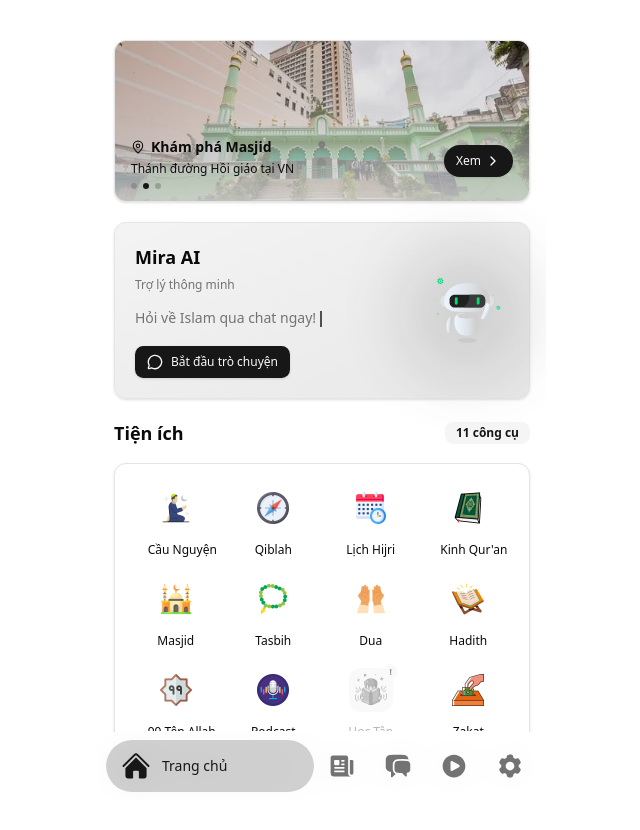
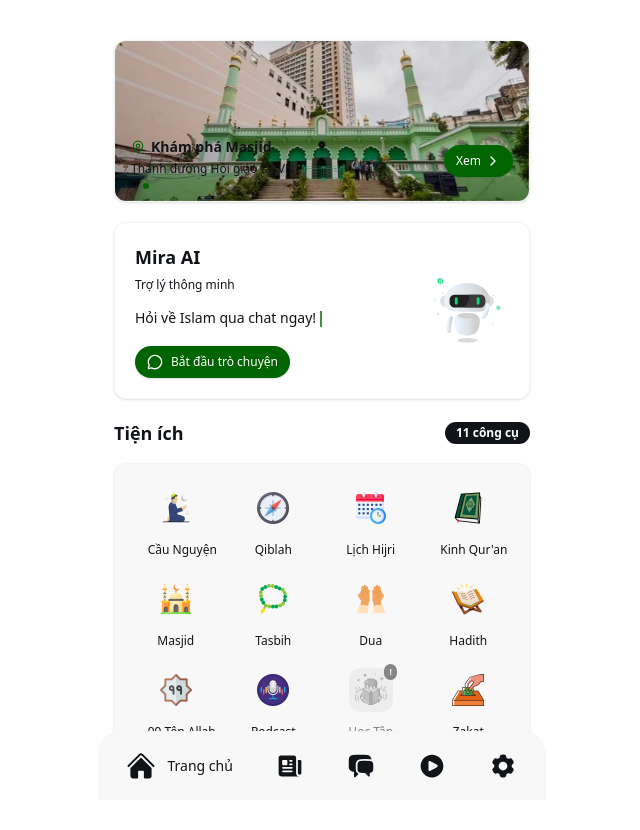
Before and after one commit to HamidAbdol89/islamiovn, a React (Vite) app in the folder frontend/: page / in a window 1280 px wide. Shown: the top 830 px of the page, without its empty margins (318-958 px from the left). Built offline with nearby package versions, Linux system fonts and the light colour scheme; a web font is replaced by a local one.

Commit message:
chỉnh sửa theme v1

```diff
--- a/frontend/src/Pages/Setting/components/GoogleLogin.tsx
+++ b/frontend/src/Pages/Setting/components/GoogleLogin.tsx
@@ -30,7 +30,7 @@ const GoogleLoginButton = React.memo<GoogleLoginButtonProps>(({
   );
 
   const buttonClassName = useMemo(() =>
-    `w-full bg-white hover:bg-gray-50 text-gray-900 border border-gray-300 transition-colors ${
+    `w-full bg-card hover:bg-accent text-card-foreground border border-border transition-colors ${
       disabled || isLoading ? 'opacity-50 cursor-not-allowed' : ''
     }`,
     [disabled, isLoading]
@@ -76,7 +76,7 @@ const UserProfile = React.memo(() => {
     if (!user?.verified_email) return null;
 
     return (
-      <div className="flex items-center text-green-600 text-sm mt-1">
+      <div className="flex items-center text-primary text-sm mt-1">
         <Shield className="w-4 h-4 mr-1" />
         <span>Đã xác thực</span>
       </div>
--- a/frontend/src/Pages/Setting/components/constants.ts
+++ b/frontend/src/Pages/Setting/components/constants.ts
@@ -1,10 +1,9 @@
-import { Moon, Sun, Globe } from 'lucide-react';
+import { Moon, Sun } from 'lucide-react';
 import type { ThemeOption } from './types';
 
 export const THEME_OPTIONS: readonly ThemeOption[] = [
   { id: 'light', name: 'Sáng', icon: Sun },
   { id: 'dark', name: 'Tối', icon: Moon },
-  { id: 'islamic', name: 'Mặc định', icon: Globe }
 ] as const;
 
 export const SHARE_DATA = {
--- a/frontend/src/components/BottomNavbar/BottomNav.tsx
+++ b/frontend/src/components/BottomNavbar/BottomNav.tsx
@@ -63,7 +63,7 @@ const BottomNav: React.FC<BottomNavProps> = ({ activeTab, onTabChange }) => {
 
   return (
     <div className="fixed bottom-0 left-0 right-0 z-50 ">
-            <div className="bg-[hsl(var(--card)/0.9)] backdrop-blur-lg rounded-t-3xl p-2 shadow-luxury dark:shadow-luxury-dark border-t border-white/15 dark:border-navy-800/30 transition-smooth mx-auto max-w-md">
+<div className="bg-card rounded-t-3xl p-2 border-t border-border/50 transition-all duration-300 mx-auto max-w-md">
 <div className="flex justify-around items-center">
           {tabs.map((tab) => {
             const Icon = tab.icon;
@@ -76,29 +76,26 @@ const BottomNav: React.FC<BottomNavProps> = ({ activeTab, onTabChange }) => {
               <button
               key={tab.key}
               onClick={(e) => { createRipple(e); onTabChange(tab.key); }}
-                className={`
-                  relative overflow-hidden
-                  flex items-center gap-2 sm:gap-3
-                  transition-all duration-500
-                  rounded-full
-                  px-3 py-2.5 sm:px-4 sm:py-3
-                  ${isActive
-                    ? 'bg-primary/10 text-primary flex-2 sm:flex-auto min-w-[56px]'
-                    : 'bg-transparent text-muted-foreground w-12 sm:w-14 justify-center hover:text-primary'
-                  }
-                `}
+              className="relative overflow-hidden flex items-center gap-2 sm:gap-3 transition-all duration-500 rounded-full px-3 py-2.5 sm:px-4 sm:py-3"
             >
+              {/* Hiệu ứng highlight bao quanh button */}
+              {isActive && (
                 <motion.div
-                  animate={{
-                    scale: isActive ? 1.1 : 1,
-                  }}
+                  className="absolute inset-0 bg-primary/10 rounded-full"
+                  layoutId="activeTab"
+                  transition={{ type: "spring", stiffness: 300, damping: 30 }}
+                />
+              )}
+
+              <motion.div
+                animate={{ scale: isActive ? 1.1 : 1 }}
                 transition={{ duration: 0.3 }}
               >
                 {showAvatar && tab.avatar ? (
                   <img
                     src={tab.avatar}
                     alt="User Avatar"
-                      className="w-6 h-6 sm:w-7 sm:h-7 flex-shrink-0 rounded-full object-cover border border-white/20"
+                    className="w-6 h-6 sm:w-7 sm:h-7 flex-shrink-0 rounded-full object-cover border border-border/30"
                   />
                 ) : (
                   Icon && <Icon className="w-6 h-6 sm:w-7 sm:h-7 flex-shrink-0 text-current" />
@@ -110,41 +107,18 @@ const BottomNav: React.FC<BottomNavProps> = ({ activeTab, onTabChange }) => {
                   <motion.span
                     key={`active-${tab.key}`}
                     custom={direction}
-                      initial={{
-                        opacity: 0,
-                        x: 20 * direction,
-                        width: 0
-                      }}
-                      animate={{
-                        opacity: 1,
-                        x: 0,
-                        width: "auto"
-                      }}
-                      exit={{
-                        opacity: 0,
-                        x: -20 * direction,
-                        width: 0
-                      }}
-                      transition={{
-                        duration: 0.4,
-                        ease: "easeOut"
-                      }}
+                    initial={{ opacity: 0, x: 20 * direction, width: 0 }}
+                    animate={{ opacity: 1, x: 0, width: "auto" }}
+                    exit={{ opacity: 0, x: -20 * direction, width: 0 }}
+                    transition={{ duration: 0.4, ease: "easeOut" }}
                     className="text-xs sm:text-sm font-medium whitespace-nowrap overflow-hidden"
                   >
                     {tab.label}
                   </motion.span>
                 )}
               </AnimatePresence>
+            </button>
 
-                {/* Hiệu ứng highlight cho tab active */}
-                {isActive && (
-                  <motion.div
-                    className="absolute inset-0 bg-primary/10 rounded-full"
-                    layoutId="activeTab"
-                    transition={{ type: "spring", stiffness: 300, damping: 30 }}
-                  />
-                )}
-              </button>
             );
           })}
         </div>
@@ -154,7 +128,8 @@ const BottomNav: React.FC<BottomNavProps> = ({ activeTab, onTabChange }) => {
         .ripple {
           position: absolute;
           border-radius: 50%;
-          background-color: rgba(255, 255, 255, 0.7);
+          background-color: var(--primary);
+          opacity: 0.2;
           transform: scale(0);
           animation: ripple 0.6s linear;
         }
--- a/frontend/src/context/ThemeContext.tsx
+++ b/frontend/src/context/ThemeContext.tsx
@@ -1,7 +1,7 @@
 // src/context/ThemeContext.tsx
 import React, { createContext, useContext, useEffect, useState } from 'react';
 
-type Theme = 'dark' | 'light' | 'islamic';
+type Theme = 'dark' | 'light';
 
 interface ThemeContextType {
   theme: Theme;
@@ -40,9 +40,6 @@ export const ThemeProvider: React.FC<{ children: React.ReactNode }> = ({ childre
           newTheme = 'dark';
           break;
         case 'dark':
-          newTheme = 'islamic';
-          break;
-        case 'islamic':
           newTheme = 'light';
           break;
         default:
@@ -57,14 +54,10 @@ export const ThemeProvider: React.FC<{ children: React.ReactNode }> = ({ childre
     const root = document.documentElement;
 
     // Xóa tất cả các class theme cũ
-    root.classList.remove('light', 'dark', 'islamic');
+    root.classList.remove('light', 'dark');
 
     // Thêm class theme mới
-    if (theme === 'islamic') {
-      root.classList.add('islamic');
-    } else {
-      root.classList.add(theme);
-    }
+    root.classList.add(theme);
   }, [theme]);
 
   return (
--- a/frontend/src/index.css
+++ b/frontend/src/index.css
@@ -4,140 +4,153 @@
 
 @layer base {
   :root {
-    --background: 0 0% 100%;
-    --foreground: 0 0% 3.9%;
-    --card: 0 0% 100%;
-    --card-foreground: 0 0% 3.9%;
-    --popover: 0 0% 100%;
-    --popover-foreground: 0 0% 3.9%;
-    --primary: 0 0% 9%;
-    --primary-foreground: 0 0% 98%;
-    --secondary: 0 0% 96.1%;
-    --secondary-foreground: 0 0% 9%;
-    --muted: 0 0% 96.1%;
-    --muted-foreground: 0 0% 45.1%;
-    --accent: 0 0% 96.1%;
-    --accent-foreground: 0 0% 9%;
-    --destructive: 0 84.2% 60.2%;
-    --destructive-foreground: 0 0% 98%;
-    --border: 0 0% 89.8%;
-    --input: 0 0% 89.8%;
-    --ring: 0 0% 3.9%;
-    --radius: 0.65rem;
-    --chart-1: 12 76% 61%;
-    --chart-2: 173 58% 39%;
-    --chart-3: 197 37% 24%;
-    --chart-4: 43 74% 66%;
-    --chart-5: 27 87% 67%;
-    --sidebar-background: 0 0% 98%;
-    --sidebar-foreground: 240 5.3% 26.1%;
-    --sidebar-primary: 240 5.9% 10%;
-    --sidebar-primary-foreground: 0 0% 98%;
-    --sidebar-accent: 240 4.8% 95.9%;
-    --sidebar-accent-foreground: 240 5.9% 10%;
-    --sidebar-border: 220 13% 91%;
-    --sidebar-ring: 217.2 91.2% 59.8%;
+    --background: oklch(1.00 0 0);
+    --foreground: oklch(0.19 0.01 248.50);
+    --card: oklch(0.98 0 0);
+    --card-foreground: oklch(0.19 0.01 248.50);
+    --popover: oklch(1.00 0 0);
+    --popover-foreground: oklch(0.19 0.01 248.50);
+    --primary: oklch(0.44 0.15 142.50);
+    --primary-foreground: oklch(1.00 0 0);
+    --secondary: oklch(0.19 0.01 248.50);
+    --secondary-foreground: oklch(1.00 0 0);
+    --muted: oklch(0.92 0 0);
+    --muted-foreground: oklch(0.19 0.01 248.50);
+    --accent: oklch(0.96 0.02 142.94);
+    --accent-foreground: oklch(0.44 0.15 142.50);
+    --destructive: oklch(0.62 0.24 25.77);
+    --destructive-foreground: oklch(1.00 0 0);
+    --border: oklch(0.97 0.01 159.76);
+    --input: oklch(0.98 0.00 228.42);
+    --ring: oklch(0.44 0.15 142.50);
+    --chart-1: oklch(0.44 0.15 142.50);
+    --chart-2: oklch(0.69 0.16 160.34);
+    --chart-3: oklch(0.82 0.16 82.53);
+    --chart-4: oklch(0.71 0.18 151.71);
+    --chart-5: oklch(0.59 0.22 10.59);
+    --sidebar: oklch(0.98 0 0);
+    --sidebar-foreground: oklch(0.19 0.01 248.50);
+    --sidebar-primary: oklch(0.44 0.15 142.50);
+    --sidebar-primary-foreground: oklch(1.00 0 0);
+    --sidebar-accent: oklch(0.95 0.02 154.80);
+    --sidebar-accent-foreground: oklch(0.44 0.15 142.50);
+    --sidebar-border: oklch(0.97 0.01 159.76);
+    --sidebar-ring: oklch(0.44 0.15 142.50);
+
+    --font-sans: Roboto, sans-serif;
+    --font-serif: Georgia, serif;
+    --font-mono: Menlo, monospace;
+
+    --radius: 1.3rem;
+
+    --shadow-2xs: 0 1px 3px 0px oklch(0.00 0 0 / 0.05);
+    --shadow-xs: 0 1px 3px 0px oklch(0.00 0 0 / 0.05);
+    --shadow-sm: 0 1px 3px 0px oklch(0.00 0 0 / 0.10), 0 1px 2px -1px oklch(0.00 0 0 / 0.10);
+    --shadow: 0 1px 3px 0px oklch(0.00 0 0 / 0.10), 0 1px 2px -1px oklch(0.00 0 0 / 0.10);
+    --shadow-md: 0 1px 3px 0px oklch(0.00 0 0 / 0.10), 0 2px 4px -1px oklch(0.00 0 0 / 0.10);
+    --shadow-lg: 0 1px 3px 0px oklch(0.00 0 0 / 0.10), 0 4px 6px -1px oklch(0.00 0 0 / 0.10);
+    --shadow-xl: 0 1px 3px 0px oklch(0.00 0 0 / 0.10), 0 8px 10px -1px oklch(0.00 0 0 / 0.10);
+    --shadow-2xl: 0 1px 3px 0px oklch(0.00 0 0 / 0.25);
+
+    --spacing: 0.25rem;
   }
 
   .dark {
-    --background: 0 0% 3.9%;
-    --foreground: 0 0% 98%;
-    --card: 0 0% 3.9%;
-    --card-foreground: 0 0% 98%;
-    --popover: 0 0% 3.9%;
-    --popover-foreground: 0 0% 98%;
-    --primary: 0 0% 98%;
-    --primary-foreground: 0 0% 9%;
-    --secondary: 0 0% 14.9%;
-    --secondary-foreground: 0 0% 98%;
-    --muted: 0 0% 14.9%;
-    --muted-foreground: 0 0% 63.9%;
-    --accent: 0 0% 14.9%;
-    --accent-foreground: 0 0% 98%;
-    --destructive: 0 62.8% 30.6%;
-    --destructive-foreground: 0 0% 98%;
-    --border: 0 0% 14.9%;
-    --input: 0 0% 14.9%;
-    --ring: 0 0% 83.1%;
-    --chart-1: 220 70% 50%;
-    --chart-2: 160 60% 45%;
-    --chart-3: 30 80% 55%;
-    --chart-4: 280 65% 60%;
-    --chart-5: 340 75% 55%;
-    --sidebar-background: 240 5.9% 10%;
-    --sidebar-foreground: 240 4.8% 95.9%;
-    --sidebar-primary: 224.3 76.3% 48%;
-    --sidebar-primary-foreground: 0 0% 100%;
-    --sidebar-accent: 240 3.7% 15.9%;
-    --sidebar-accent-foreground: 240 4.8% 95.9%;
-    --sidebar-border: 240 3.7% 15.9%;
-    --sidebar-ring: 217.2 91.2% 59.8%;
-  }
-  .islamic {
-    --background: 210 30% 8%;       /* nền xanh-đen */
-    --foreground: 0 0% 98%;         /* text trắng */
+    --background: oklch(0 0 0);
+    --foreground: oklch(0.93 0.00 228.45);
+    --card: oklch(0.21 0.01 274.55);
+    --card-foreground: oklch(0.89 0 0);
+    --popover: oklch(0 0 0);
+    --popover-foreground: oklch(0.93 0.00 228.45);
+    --primary: oklch(0.44 0.15 142.50);
+    --primary-foreground: oklch(1.00 0 0);
+    --secondary: oklch(0.96 0.00 219.19);
+    --secondary-foreground: oklch(0.19 0.01 248.50);
+    --muted: oklch(0.21 0 0);
+    --muted-foreground: oklch(0.56 0.01 247.95);
+    --accent: oklch(0.30 0.04 141.93);
+    --accent-foreground: oklch(0.95 0.02 142.94);
+    --destructive: oklch(0.62 0.24 25.77);
+    --destructive-foreground: oklch(1.00 0 0);
+    --border: oklch(0.27 0.00 247.99);
+    --input: oklch(0.30 0.03 244.82);
+    --ring: oklch(0.44 0.15 142.50);
+    --chart-1: oklch(0.44 0.15 142.50);
+    --chart-2: oklch(0.67 0.16 244.99);
+    --chart-3: oklch(0.82 0.16 82.53);
+    --chart-4: oklch(0.71 0.18 151.71);
+    --chart-5: oklch(0.59 0.22 10.59);
+    --sidebar: oklch(0.21 0.01 274.55);
+    --sidebar-foreground: oklch(0.89 0 0);
+    --sidebar-primary: oklch(0.44 0.15 142.50);
+    --sidebar-primary-foreground: oklch(1.00 0 0);
+    --sidebar-accent: oklch(0.19 0.03 242.54);
+    --sidebar-accent-foreground: oklch(0.95 0.02 154.80);
+    --sidebar-border: oklch(0.38 0.02 240.58);
+    --sidebar-ring: oklch(0.97 0.01 159.76);
 
-    --card: 210 28% 12%;            /* card hơi sáng hơn nền */
-    --card-foreground: 0 0% 98%;
-
-    --popover: 210 28% 12%;
-    --popover-foreground: 0 0% 98%;
-
-    --primary: 210 80% 50%;         /* xanh dương tươi (giống nút Follow của X) */
-    --primary-foreground: 0 0% 100%;
-
-    --secondary: 210 25% 18%;
-    --secondary-foreground: 0 0% 98%;
-
-    --muted: 210 25% 18%;
-    --muted-foreground: 210 15% 65%;
-
-    --accent: 210 20% 14%;          /* accent hơi xám xanh */
-    --accent-foreground: 0 0% 98%;
-
-    --destructive: 0 62% 40%;
-    --destructive-foreground: 0 0% 98%;
-
-    --border: 210 25% 20%;
-    --input: 210 25% 20%;
-    --ring: 210 80% 50%;
-
-    --radius: 0.65rem;
-
-    /* chart colors */
-    --chart-1: 210 80% 50%;
-    --chart-2: 200 65% 45%;
-    --chart-3: 280 65% 55%;
-    --chart-4: 160 60% 45%;
-    --chart-5: 340 70% 55%;
+    --shadow-2xs: 0 1px 3px 0px oklch(0.00 0 0 / 0.05);
+    --shadow-xs: 0 1px 3px 0px oklch(0.00 0 0 / 0.05);
+    --shadow-sm: 0 1px 3px 0px oklch(0.00 0 0 / 0.10), 0 1px 2px -1px oklch(0.00 0 0 / 0.10);
+    --shadow: 0 1px 3px 0px oklch(0.00 0 0 / 0.10), 0 1px 2px -1px oklch(0.00 0 0 / 0.10);
+    --shadow-md: 0 1px 3px 0px oklch(0.00 0 0 / 0.10), 0 2px 4px -1px oklch(0.00 0 0 / 0.10);
+    --shadow-lg: 0 1px 3px 0px oklch(0.00 0 0 / 0.10), 0 4px 6px -1px oklch(0.00 0 0 / 0.10);
+    --shadow-xl: 0 1px 3px 0px oklch(0.00 0 0 / 0.10), 0 8px 10px -1px oklch(0.00 0 0 / 0.10);
+    --shadow-2xl: 0 1px 3px 0px oklch(0.00 0 0 / 0.25);
   }
 
-  .dark.islamic {
-    --background: 220 45% 8%;
-    --foreground: 0 0% 98%;
-    --card: 220 40% 12%;
-    --card-foreground: 0 0% 98%;
-    --popover: 220 40% 12%;
-    --popover-foreground: 0 0% 98%;
-    --primary: 220 70% 35%;
-    --primary-foreground: 0 0% 100%;
-    --secondary: 220 35% 18%;
-    --secondary-foreground: 0 0% 98%;
-    --muted: 220 35% 18%;
-    --muted-foreground: 220 25% 65%;
-    --accent: 220 60% 45%;
-    --accent-foreground: 0 0% 100%;
-    --destructive: 0 62.8% 30.6%;
-    --destructive-foreground: 0 0% 98%;
-    --border: 220 35% 22%;
-    --input: 220 35% 22%;
-    --ring: 220 70% 35%;
-    --chart-1: 220 70% 35%;
-    --chart-2: 220 60% 45%;
-    --chart-3: 180 60% 45%;
-    --chart-4: 280 65% 60%;
-    --chart-5: 340 75% 55%;
-  }
+}
+
+@theme inline {
+  --color-background: var(--background);
+  --color-foreground: var(--foreground);
+  --color-card: var(--card);
+  --color-card-foreground: var(--card-foreground);
+  --color-popover: var(--popover);
+  --color-popover-foreground: var(--popover-foreground);
+  --color-primary: var(--primary);
+  --color-primary-foreground: var(--primary-foreground);
+  --color-secondary: var(--secondary);
+  --color-secondary-foreground: var(--secondary-foreground);
+  --color-muted: var(--muted);
+  --color-muted-foreground: var(--muted-foreground);
+  --color-accent: var(--accent);
+  --color-accent-foreground: var(--accent-foreground);
+  --color-destructive: var(--destructive);
+  --color-border: var(--border);
+  --color-input: var(--input);
+  --color-ring: var(--ring);
+  --color-chart-1: var(--chart-1);
+  --color-chart-2: var(--chart-2);
+  --color-chart-3: var(--chart-3);
+  --color-chart-4: var(--chart-4);
+  --color-chart-5: var(--chart-5);
+  --color-sidebar: var(--sidebar);
+  --color-sidebar-foreground: var(--sidebar-foreground);
+  --color-sidebar-primary: var(--sidebar-primary);
+  --color-sidebar-primary-foreground: var(--sidebar-primary-foreground);
+  --color-sidebar-accent: var(--sidebar-accent);
+  --color-sidebar-accent-foreground: var(--sidebar-accent-foreground);
+  --color-sidebar-border: var(--sidebar-border);
+  --color-sidebar-ring: var(--sidebar-ring);
+
+  --font-sans: var(--font-sans);
+  --font-mono: var(--font-mono);
+  --font-serif: var(--font-serif);
+
+  --radius-sm: calc(var(--radius) - 4px);
+  --radius-md: calc(var(--radius) - 2px);
+  --radius-lg: var(--radius);
+  --radius-xl: calc(var(--radius) + 4px);
+
+  --shadow-2xs: var(--shadow-2xs);
+  --shadow-xs: var(--shadow-xs);
+  --shadow-sm: var(--shadow-sm);
+  --shadow: var(--shadow);
+  --shadow-md: var(--shadow-md);
+  --shadow-lg: var(--shadow-lg);
+  --shadow-xl: var(--shadow-xl);
+  --shadow-2xl: var(--shadow-2xl);
 }
 
 @layer base {
--- a/frontend/tailwind.config.js
+++ b/frontend/tailwind.config.js
@@ -16,55 +16,55 @@ export default {
   			sm: 'calc(var(--radius) - 4px)'
   		},
   		colors: {
-  			background: 'hsl(var(--background))',
-  			foreground: 'hsl(var(--foreground))',
+  			background: 'var(--background)',
+			foreground: 'var(--foreground)',
 			card: {
-  				DEFAULT: 'hsl(var(--card))',
-  				foreground: 'hsl(var(--card-foreground))'
+				DEFAULT: 'var(--card)',
+				foreground: 'var(--card-foreground)'
 			},
 			popover: {
-  				DEFAULT: 'hsl(var(--popover))',
-  				foreground: 'hsl(var(--popover-foreground))'
+				DEFAULT: 'var(--popover)',
+				foreground: 'var(--popover-foreground)'
 			},
 			primary: {
-  				DEFAULT: 'hsl(var(--primary))',
-  				foreground: 'hsl(var(--primary-foreground))'
+				DEFAULT: 'var(--primary)',
+				foreground: 'var(--primary-foreground)'
 			},
 			secondary: {
-  				DEFAULT: 'hsl(var(--secondary))',
-  				foreground: 'hsl(var(--secondary-foreground))'
+				DEFAULT: 'var(--secondary)',
+				foreground: 'var(--secondary-foreground)'
 			},
 			muted: {
-  				DEFAULT: 'hsl(var(--muted))',
-  				foreground: 'hsl(var(--muted-foreground))'
+				DEFAULT: 'var(--muted)',
+				foreground: 'var(--muted-foreground)'
 			},
 			accent: {
-  				DEFAULT: 'hsl(var(--accent))',
-  				foreground: 'hsl(var(--accent-foreground))'
+				DEFAULT: 'var(--accent)',
+				foreground: 'var(--accent-foreground)'
 			},
 			destructive: {
-  				DEFAULT: 'hsl(var(--destructive))',
-  				foreground: 'hsl(var(--destructive-foreground))'
+				DEFAULT: 'var(--destructive)',
+				foreground: 'var(--destructive-foreground)'
 			},
-  			border: 'hsl(var(--border))',
-  			input: 'hsl(var(--input))',
-  			ring: 'hsl(var(--ring))',
+			border: 'var(--border)',
+			input: 'var(--input)',
+			ring: 'var(--ring)',
 			chart: {
-  				'1': 'hsl(var(--chart-1))',
-  				'2': 'hsl(var(--chart-2))',
-  				'3': 'hsl(var(--chart-3))',
-  				'4': 'hsl(var(--chart-4))',
-  				'5': 'hsl(var(--chart-5))'
+				'1': 'var(--chart-1)',
+				'2': 'var(--chart-2)',
+				'3': 'var(--chart-3)',
+				'4': 'var(--chart-4)',
+				'5': 'var(--chart-5)'
 			},
 			sidebar: {
-  				DEFAULT: 'hsl(var(--sidebar-background))',
-  				foreground: 'hsl(var(--sidebar-foreground))',
-  				primary: 'hsl(var(--sidebar-primary))',
-  				'primary-foreground': 'hsl(var(--sidebar-primary-foreground))',
-  				accent: 'hsl(var(--sidebar-accent))',
-  				'accent-foreground': 'hsl(var(--sidebar-accent-foreground))',
-  				border: 'hsl(var(--sidebar-border))',
-  				ring: 'hsl(var(--sidebar-ring))'
+				DEFAULT: 'var(--sidebar)',
+				foreground: 'var(--sidebar-foreground)',
+				primary: 'var(--sidebar-primary)',
+				'primary-foreground': 'var(--sidebar-primary-foreground)',
+				accent: 'var(--sidebar-accent)',
+				'accent-foreground': 'var(--sidebar-accent-foreground)',
+				border: 'var(--sidebar-border)',
+				ring: 'var(--sidebar-ring)'
 			}
   		},
   		keyframes: {
```
Also changed, not shown: frontend/src/Pages/Setting/components/AccountSection.tsx (+2 -8 lines), frontend/src/components/Utilities/Quran/VerseCard.tsx (+15 -15 lines). Lines whose indentation alone changed are shown as unchanged.
